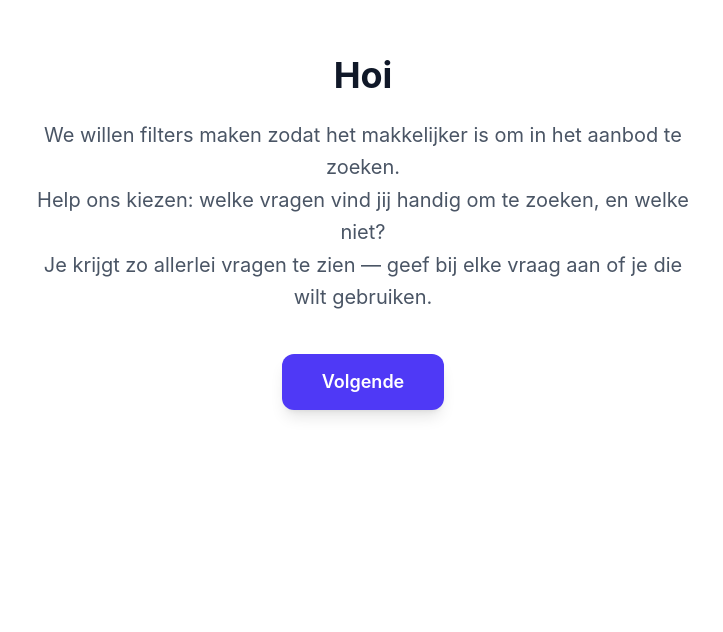
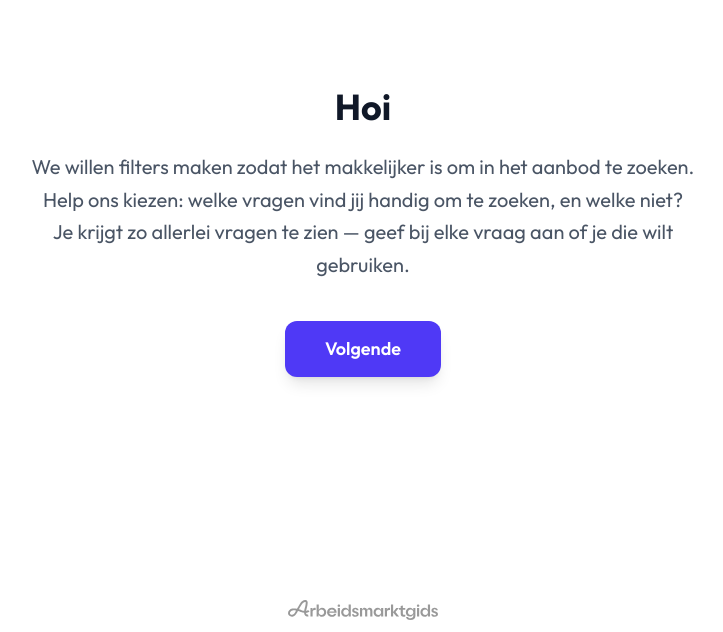
Before and after one commit to x4b5/vragen-agids, a SvelteKit app: page /v1 in a window 1280 px wide. Shown: the part 168-800 px from the top of the page, without its empty margins (277-1000 px from the left). Built offline with nearby package versions, Linux system fonts and the light colour scheme; no server answers.

Commit message:
feat: apply Outfit font, green progress bar, hidden phase headers, and logo footer
- Switch font from Inter to Outfit (Google Fonts)
- Change progress bar color to #CDEE64 (brand green)
- Hide phase/theme headers with sr-only
- Add fixed footer with Arbeidsmarktgids logo
- Update logbook

```diff
--- a/src/app.css
+++ b/src/app.css
@@ -1,7 +1,7 @@
 @import 'tailwindcss';
 
 @theme {
-	--font-sans: 'Inter', system-ui, -apple-system, sans-serif;
+	--font-sans: 'Outfit', system-ui, -apple-system, sans-serif;
 	--animate-fade-in: fade-in 0.3s ease-out;
 	--animate-shake: shake 0.4s ease-in-out;
 
--- a/src/app.html
+++ b/src/app.html
@@ -13,6 +13,9 @@
     <meta property="og:image" content="/og-image.png" />
     <meta property="og:type" content="website" />
     <link rel="icon" type="image/png" href="/favicon.png" />
+    <link rel="preconnect" href="https://fonts.googleapis.com" />
+    <link rel="preconnect" href="https://fonts.gstatic.com" crossorigin />
+    <link href="https://fonts.googleapis.com/css2?family=Outfit:wght@400;600;700;800&display=swap" rel="stylesheet" />
     %sveltekit.head%
   </head>
   <body data-sveltekit-preload-data="hover">
--- a/src/lib/components/PhaseHeader.svelte
+++ b/src/lib/components/PhaseHeader.svelte
@@ -2,10 +2,6 @@
 	let { phase }: { phase: string } = $props();
 </script>
 
-<div class="text-center mb-2">
-	<span
-		class="inline-block rounded-full bg-indigo-50 px-5 py-2 text-lg font-semibold text-indigo-700 tracking-wide"
-	>
-		{phase}
-	</span>
+<div class="sr-only">
+	{phase}
 </div>
--- a/src/lib/components/ProgressBar.svelte
+++ b/src/lib/components/ProgressBar.svelte
@@ -27,7 +27,7 @@
   </div>
   <div class="h-2 w-full rounded-full bg-gray-100 overflow-hidden">
     <div
-      class="h-full rounded-full bg-[#7DC5FF] transition-all duration-500 ease-out"
+      class="h-full rounded-full bg-[#CDEE64] transition-all duration-500 ease-out"
       style="width: {progress * 100}%"
     ></div>
   </div>
--- a/src/routes/+layout.svelte
+++ b/src/routes/+layout.svelte
@@ -15,3 +15,7 @@
 </svelte:head>
 
 {@render children()}
+
+<footer class="fixed bottom-0 left-0 right-0 flex justify-center py-3 pointer-events-none">
+  <img src="/logo-arbeidsmarktgids.svg" alt="Arbeidsmarktgids" class="h-5 opacity-40" />
+</footer>
```
Also changed, not shown: static/logo-arbeidsmarktgids.svg (added), 1 other file (tests, documents, lock files or other folders).
